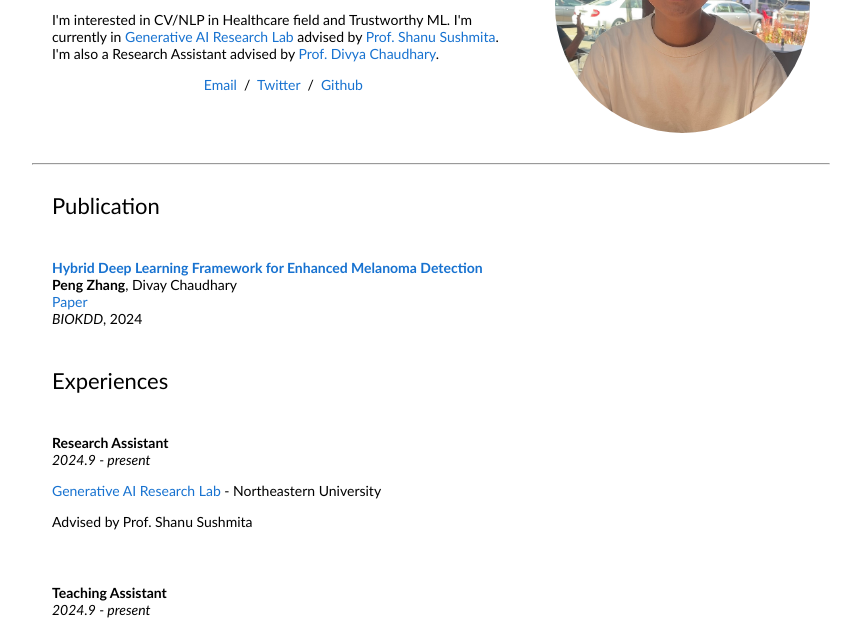
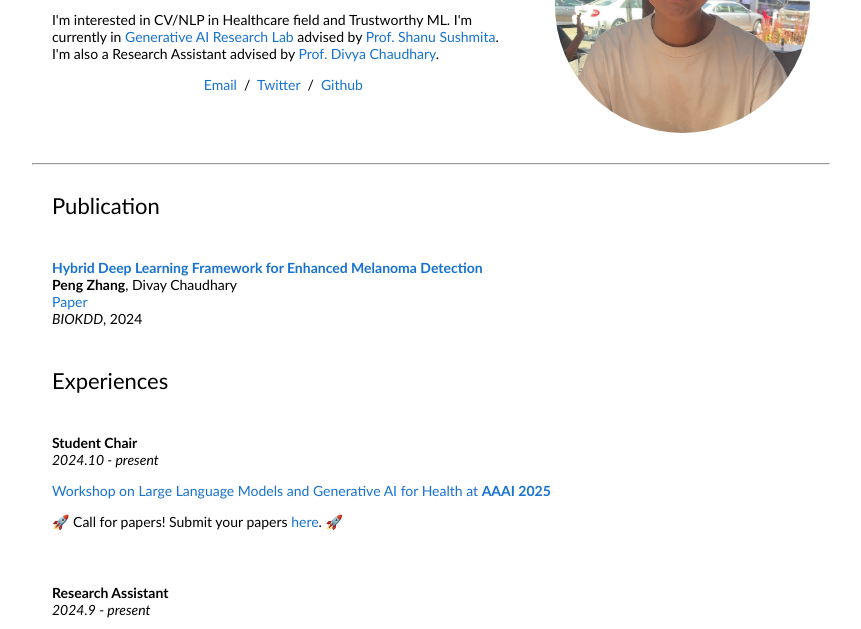
Before and after one commit to peng1z/Resume, a plain HTML site: page index.html in a window 1280 px wide. Shown: the part 151-780 px from the top of the page, without its empty margins (209-1070 px from the left). Drawn offline with Linux system fonts and the light colour scheme.

Commit message:
Add student chair experience

```diff
--- a/index.html
+++ b/index.html
@@ -78,6 +78,17 @@
             </table>
             <table class="inner-table">
                 <tbody>
+                  <tr>
+                    <td width="100%" valign="middle" style="padding: 20px">
+                      <strong>Student Chair</strong>
+                      <br>
+                      <em>2024.10 - present</em>
+                      <p><a href="https://sites.google.com/view/genai4health-aaai-2025">
+                        Workshop on Large Language Models and Generative AI for Health at <strong>AAAI 2025</strong>
+                      </a></p>
+                      <p>🚀 Call for papers! Submit your papers <a href="https://openreview.net/group?id=AAAI.org/2025/Workshop/GenAI4Health#tab-recent-activity">here</a>. 🚀</p>
+                    </td>
+                  </tr>
                   <tr>
                     <td width="100%" valign="middle" style="padding: 20px">
                       <strong>Research Assistant</strong>
```
